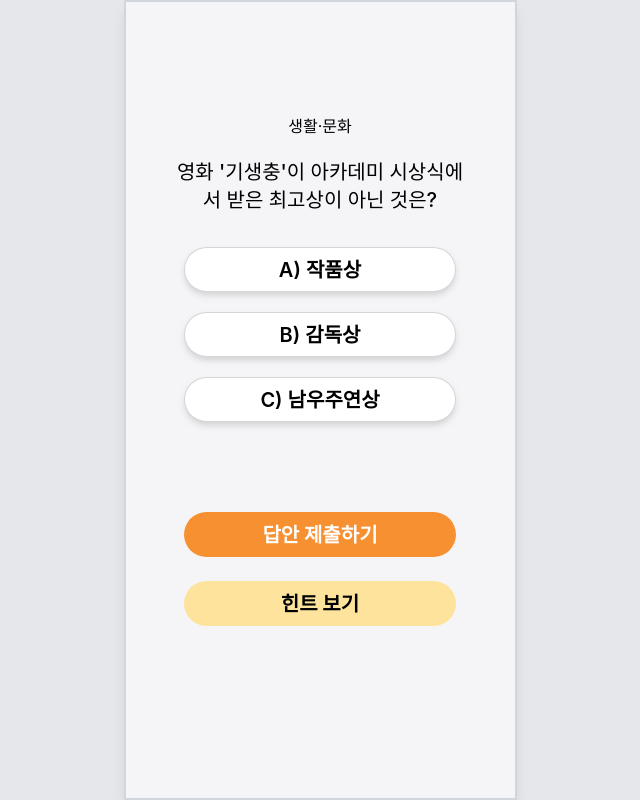
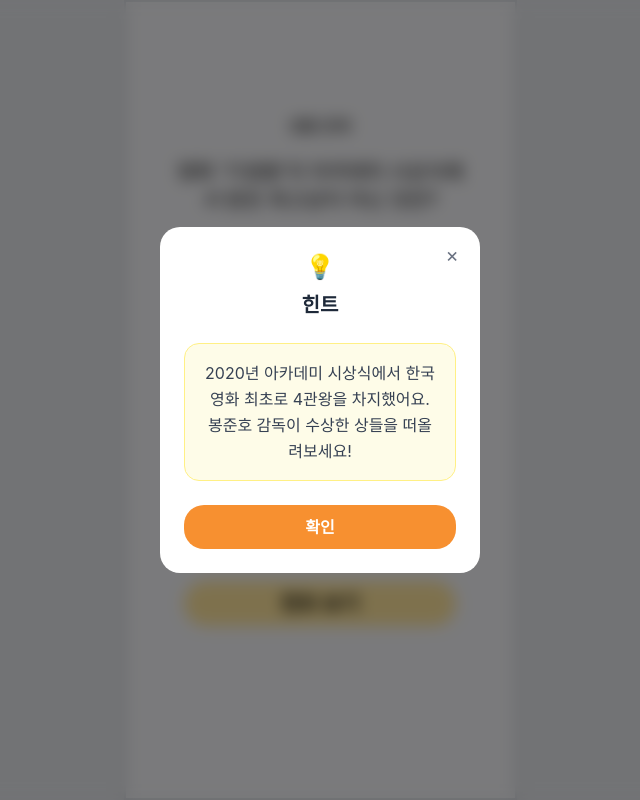
Before and after one commit to 2025-sinchonthon-4/frontend, a React (Vite) app: page /quiz/1 in a window 1280 px wide. Both pictures are taken after a click on the button "힌트 보기". Shown: the whole page, without its empty margins (320-960 px from the left). Built offline with nearby package versions, Linux system fonts and the light colour scheme.

Commit message:
feat: 힌트 모달 추가

```diff
--- a/src/assets/styles/globals.css
+++ b/src/assets/styles/globals.css
@@ -7,6 +7,23 @@
   }
 }
 
+@layer utilities {
+  .animate-fadeIn {
+    animation: fadeIn 0.3s ease-out;
+  }
+
+  @keyframes fadeIn {
+    from {
+      opacity: 0;
+      transform: scale(0.9);
+    }
+    to {
+      opacity: 1;
+      transform: scale(1);
+    }
+  }
+}
+
 * {
   font-family: "Pretendard", Pretendard, -apple-system, BlinkMacSystemFont, system-ui, Roboto, "Helvetica Neue", "Segoe UI", "Apple SD Gothic Neo", "Noto Sans KR", "Malgun Gothic", "Apple Color Emoji", "Segoe UI Emoji", "Segoe UI Symbol", sans-serif;
 }
--- /dev/null
+++ b/src/components/quiz/HintModal.jsx
@@ -0,0 +1,49 @@
+const HintModal = ({ isOpen, onClose, hint }) => {
+  if (!isOpen) return null;
+
+  const handleBackdropClick = (e) => {
+    if (e.target === e.currentTarget) {
+      onClose();
+    }
+  };
+
+  return (
+    <div
+      className="fixed inset-0 bg-black/50 backdrop-blur-sm flex items-center justify-center z-100 p-4"
+      onClick={handleBackdropClick}
+    >
+      <div className="bg-white rounded-[20px] w-full max-w-[320px] p-6 relative animate-fadeIn">
+        {/* 닫기 버튼 */}
+        <button
+          onClick={onClose}
+          className="absolute top-4 right-4 w-6 h-6 flex items-center justify-center rounded-full hover:bg-gray-100 transition-colors text-gray-500 text-xl leading-none"
+        >
+          ×
+        </button>
+
+        {/* 모달 헤더 */}
+        <div className="text-center mb-6">
+          <div className="text-2xl mb-2">💡</div>
+          <h2 className="text-xl font-bold text-gray-800">힌트</h2>
+        </div>
+
+        {/* 힌트 내용 */}
+        <div className="bg-yellow-50 rounded-[15px] p-4 mb-6 border border-yellow-200">
+          <p className="text-gray-700 leading-relaxed text-center">
+            {hint}
+          </p>
+        </div>
+
+        {/* 확인 버튼 */}
+        <button
+          onClick={onClose}
+          className="w-full h-11 bg-[#F79030] text-white font-semibold rounded-[20px] hover:bg-[#E8822E] transition-colors"
+        >
+          확인
+        </button>
+      </div>
+    </div>
+  );
+};
+
+export default HintModal;
--- a/src/components/quiz/QuizContent.jsx
+++ b/src/components/quiz/QuizContent.jsx
@@ -30,7 +30,7 @@ const QuizContent = ({
       ))}
       {isSubmitted && selectedAnswer && (
         <div className="mt-5 w-[17rem]">
-          <div className="text-orange-400 text-base font-medium text-left">
+          <div className="text-orange-400 text-base font-medium text-center">
             {isCorrect ? '정답이에요!🎉' : '오답이에요😢'}
           </div>
         </div>
@@ -69,7 +69,7 @@ const QuizContent = ({
       </div>
       {isSubmitted && selectedAnswer && (
         <div className="mt-5 w-[216px]">
-          <div className="text-orange-400 text-base font-medium text-left">
+          <div className="text-orange-400 text-base font-medium text-center">
             {isCorrect ? '정답이에요!🎉' : '오답이에요😢'}
           </div>
         </div>
@@ -90,7 +90,7 @@ const QuizContent = ({
       />
       {isSubmitted && subjectiveAnswer.trim() && (
         <div className="mt-5 w-[17rem]">
-          <div className="text-orange-400 text-base font-medium text-left">
+          <div className="text-orange-400 text-base font-medium text-center">
             {isCorrect ? '정답이에요!🎉' : '오답이에요😢'}
           </div>
         </div>
--- /dev/null
+++ b/src/hooks/useModal.jsx
@@ -0,0 +1,14 @@
+import { useState } from 'react';
+
+export const useModal = () => {
+  const [isOpen, setIsOpen] = useState(false);
+
+  const openModal = () => setIsOpen(true);
+  const closeModal = () => setIsOpen(false);
+
+  return {
+    isOpen,
+    openModal,
+    closeModal
+  };
+};
--- a/src/hooks/useQuiz.jsx
+++ b/src/hooks/useQuiz.jsx
@@ -1,3 +1,4 @@
+// hooks/useQuiz.js
 import { useState } from 'react';
 
 export const useQuiz = () => {
@@ -50,8 +51,8 @@ export const useQuiz = () => {
     setIsSubmitted(true);
   };
 
-  const handleHint = (explanation) => {
-    alert('힌트: ' + explanation);
+  const handleHint = (openModal) => {
+    openModal();
   };
 
   const handleAnswerSelect = (answer) => {
--- a/src/mocks/mockQuiz.js
+++ b/src/mocks/mockQuiz.js
@@ -10,6 +10,7 @@ export const multipleChoiceQuiz = {
     { id: "C", text: "남우주연상" },
   ],
   answer: "C",
+  hint: "2020년 아카데미 시상식에서 한국 영화 최초로 4관왕을 차지했어요. 봉준호 감독이 수상한 상들을 떠올려보세요!",
   explanation: "영화 '기생충'은 제92회 아카데미 시상식에서 작품상, 감독상, 각본상, 국제장편영화상을 수상하며 4관왕에 올랐습니다. 남우주연상은 호아킨 피닉스가 수상했습니다."
 };
 
@@ -20,6 +21,7 @@ export const oxQuiz = {
   category: "생활·문화",
   question: "속초의 지명은 '바다와 가까운 마을'이라는 뜻이다.",
   answer: "O", // O 또는 X
+  hint: "속초는 강원도의 동해안에 위치한 도시로, 실제로 바다와 매우 가까운 위치에 있어요. 지명의 어원을 생각해보세요!",
   explanation: "속초는 바다와 가까운 마을이라는 뜻의 아이누어에서 유래되었습니다."
 };
 
@@ -28,8 +30,9 @@ export const subjectiveQuiz = {
   id: 3,
   type: "subjective",
   category: "여행·지역",
-  question: "서울 중로에 위치한 백 년의 역사를 가진 시장으로, 고소한 빈대떡과 마약김밥으로 특히 유명한 곳은 어디일까요?",
+  question: "서울 중구에 위치한 백 년의 역사를 가진 시장으로, 고소한 빈대떡과 마약김밥으로 특히 유명한 곳은 어디일까요?",
   answer: "광장시장", // 정답
+  hint: "1905년에 개장한 서울의 대표적인 전통시장이에요. '광'자가 들어가는 이름이며, 많은 관광객들이 빈대떡을 먹으러 찾아오는 곳이랍니다!",
   explanation: "광장시장은 1905년 개장한 서울의 대표적인 전통시장으로, 빈대떡과 마약김밥으로 유명합니다."
 };
 
--- a/src/pages/quiz/QuizPage.jsx
+++ b/src/pages/quiz/QuizPage.jsx
@@ -1,11 +1,13 @@
 import { useParams } from 'react-router-dom';
 import { getQuizById } from '../../mocks/mockQuiz';
 import { useQuiz } from '../../hooks/useQuiz';
+import { useModal } from '../../hooks/useModal';
 import QuizError from '../../components/quiz/QuizError';
 import QuizHeader from '../../components/quiz/QuizHeader';
 import QuizContent from '../../components/quiz/QuizContent';
 import QuizActions from '../../components/quiz/QuizActions';
 import QuizExplanation from '../../components/quiz/QuizExplanation';
+import HintModal from '../../components/quiz/HintModal';
 
 const QuizPage = () => {
   const { id } = useParams();
@@ -22,12 +24,15 @@ const QuizPage = () => {
     handleSubjectiveChange
   } = useQuiz();
 
+  const { isOpen, openModal, closeModal } = useModal();
+
   // 퀴즈 데이터가 없는 경우 처리
   if (!quizData) {
     return <QuizError />;
   }
 
   return (
+    <>
       <div className="flex flex-col h-full p-8 bg-[#F5F5F8]">
         <div className="h-20 flex-shrink-0"></div>
 
@@ -48,7 +53,7 @@ const QuizPage = () => {
 
         <QuizActions
           onSubmit={() => handleSubmit(quizData)}
-        onHint={() => handleHint(quizData.explanation)}
+          onHint={() => handleHint(openModal)}
           isSubmitted={isSubmitted}
         />
 
@@ -57,6 +62,13 @@ const QuizPage = () => {
           isSubmitted={isSubmitted}
         />
       </div>
+
+      <HintModal
+        isOpen={isOpen}
+        onClose={closeModal}
+        hint={quizData.hint}
+      />
+    </>
   );
 };
 
```
Lines whose indentation alone changed are shown as unchanged.
